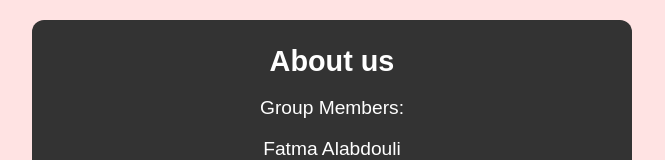
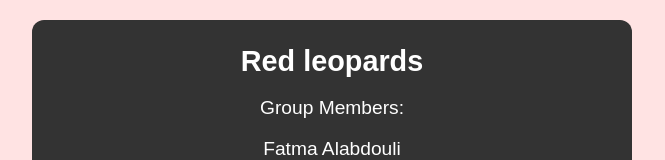
Before and after one commit to fatma2112/Redleopards, a plain HTML site: page index.html in a window 1280 px wide. Shown: the top 160 px of the page, without its empty margins (308-973 px from the left). Drawn offline with Linux system fonts and the light colour scheme.

Commit message:
Update index.html

```diff
--- a/index.html
+++ b/index.html
@@ -81,7 +81,7 @@
 
     <div class="container">
         <div class="header">
-            <h1>About us</h1>
+            <h1>Red leopards</h1>
             <p>Group Members:</p>
             <ul class="list">
                 <li>Fatma Alabdouli</li>
```
